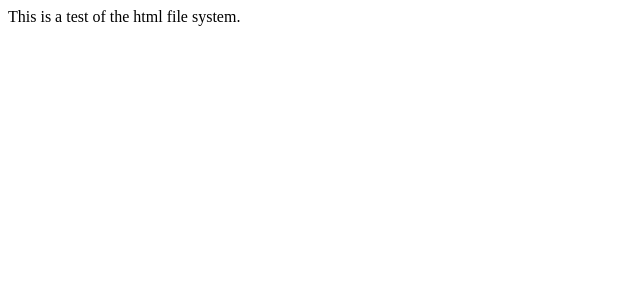
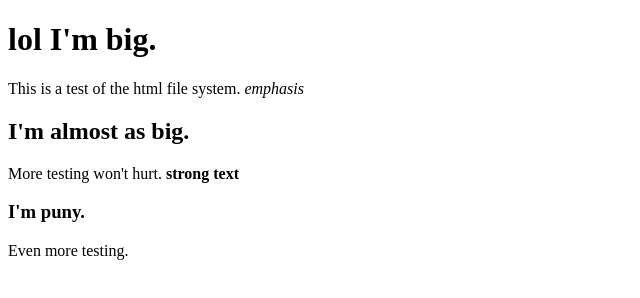
Before and after one commit to VirgilioSamoIII/lab-13-html, a plain HTML site: page index.html in a window 1280 px wide. Shown: the whole page, without its empty margins (0-640 px from the left). Drawn offline with Linux system fonts and the light colour scheme.

Commit message:
index v2

```diff
--- a/index.html
+++ b/index.html
@@ -4,6 +4,24 @@
 	<title>My first html page.</title>
 </head>
 <body>
-	This is a test of the html file system.
+	<h1>
+		lol I'm big.
+	</h1>
+	<p>
+		This is a test of the html file system. <em>emphasis</em>
+	</p>
+	<h2>
+		I'm almost as big.
+	</h2>
+	<p>
+		More testing won't hurt.
+		<strong>strong text</strong>
+	</p>
+	<h3>
+		I'm puny.
+	</h3>
+	<p>
+		Even more testing.
+	</p>
 </body>
 </html>
```
